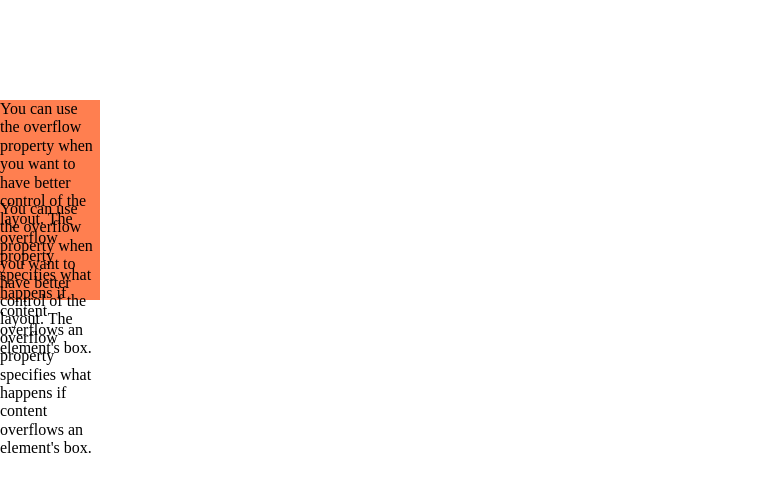
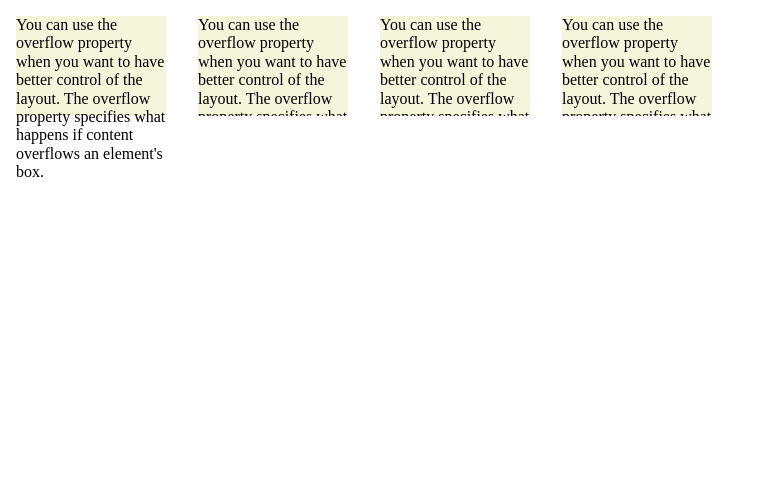
Before and after one commit to YDobryansky/lesson4-3, a plain HTML site: page index.html in a window 1280 px wide. Shown: the whole page, without its empty margins (0-775 px from the left). Drawn offline with nearby package versions, Linux system fonts and the light colour scheme.

Commit message:
Update styles.css

```diff
--- a/styles.css
+++ b/styles.css
@@ -1,13 +1,25 @@
-div div:nth-child(1) {
-  display: none;
+.articles {
+    display: flex;
 }
 
-div div:nth-child(2) {
-  visibility: hidden;
+.articles div {
+  box-sizing: border-box;
+  height: 100px;
+  width: 150px;
+  background-color: beige;
+  margin: 16px;
 }
 
-div>div {
-  width: 100px;
-  height: 100px;
-  background: coral;
+.cropped {
+  overflow: hidden;
 }
+
+.both-scrolls {
+    overflow: scroll;
+    cursor: all-scroll;
+}
+
+.vertical-scroll {
+    overflow-y: scroll;
+    cursor: all-scroll;
+}
```
